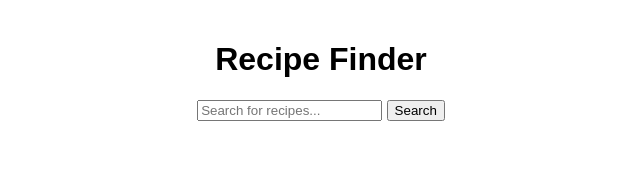
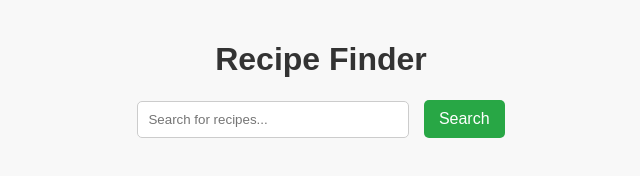
Before and after one commit to Yadentra/recipe-finder-app, a plain HTML site: page index.html in a window 1280 px wide. Shown: the whole page, without its empty margins (319-959 px from the left). Drawn offline with Linux system fonts and the light colour scheme.

Commit message:
style.css

```diff
--- a/style.css
+++ b/style.css
@@ -3,6 +3,33 @@ body {
     text-align: center;
     margin: 0;
     padding: 20px;
+    background-color: #f8f8f8;
+}
+
+h1 {
+    color: #333;
+}
+
+input[type="text"] {
+    padding: 10px;
+    width: 250px;
+    border: 1px solid #ccc;
+    border-radius: 5px;
+    margin-right: 10px;
+}
+
+button {
+    padding: 10px 15px;
+    border: none;
+    border-radius: 5px;
+    background-color: #28a745;
+    color: white;
+    cursor: pointer;
+    font-size: 16px;
+}
+
+button:hover {
+    background-color: #218838;
 }
 
 #recipe-list {
@@ -19,9 +46,24 @@ body {
     border: 1px solid #ddd;
     padding: 10px;
     border-radius: 5px;
+    background-color: white;
+    box-shadow: 0 2px 5px rgba(0, 0, 0, 0.1);
+    transition: transform 0.2s;
+}
+
+.recipe:hover {
+    transform: scale(1.05);
 }
 
 .recipe img {
     width: 100%;
     border-radius: 5px;
+    cursor: pointer;
 }
+
+.ingredients {
+    text-align: left;
+    margin-top: 10px;
+    color: #555;
+    font-size: 14px;
+}
```
